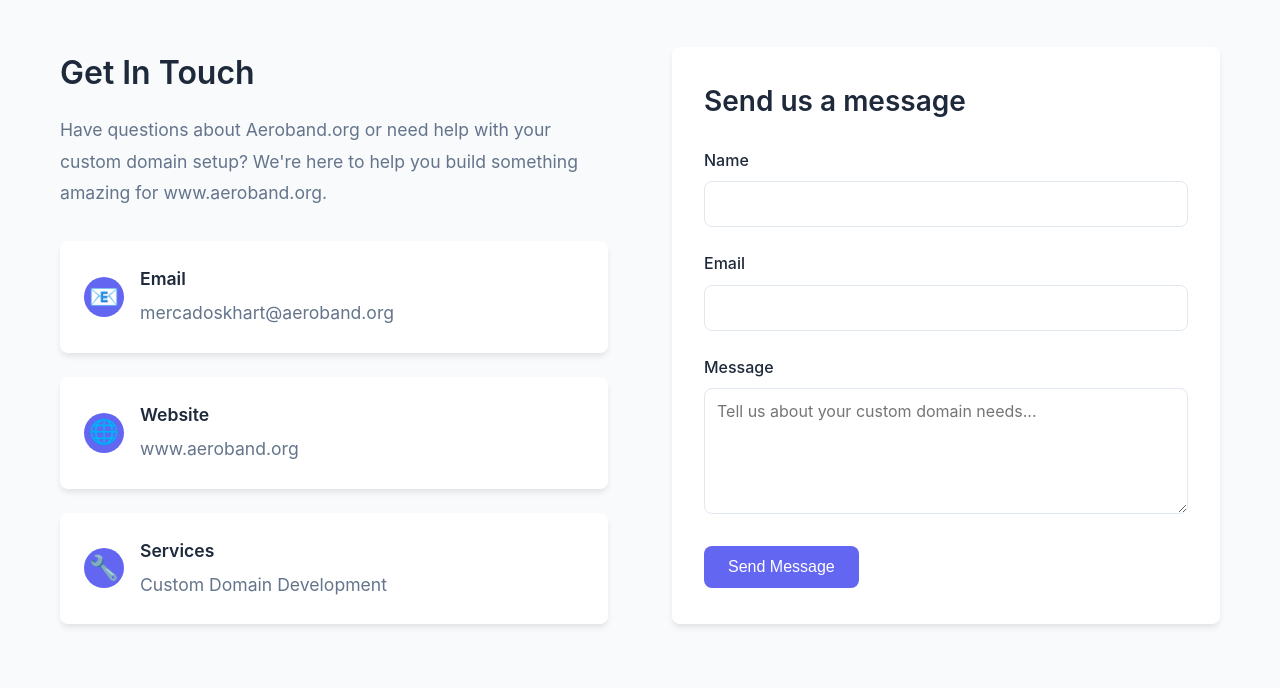
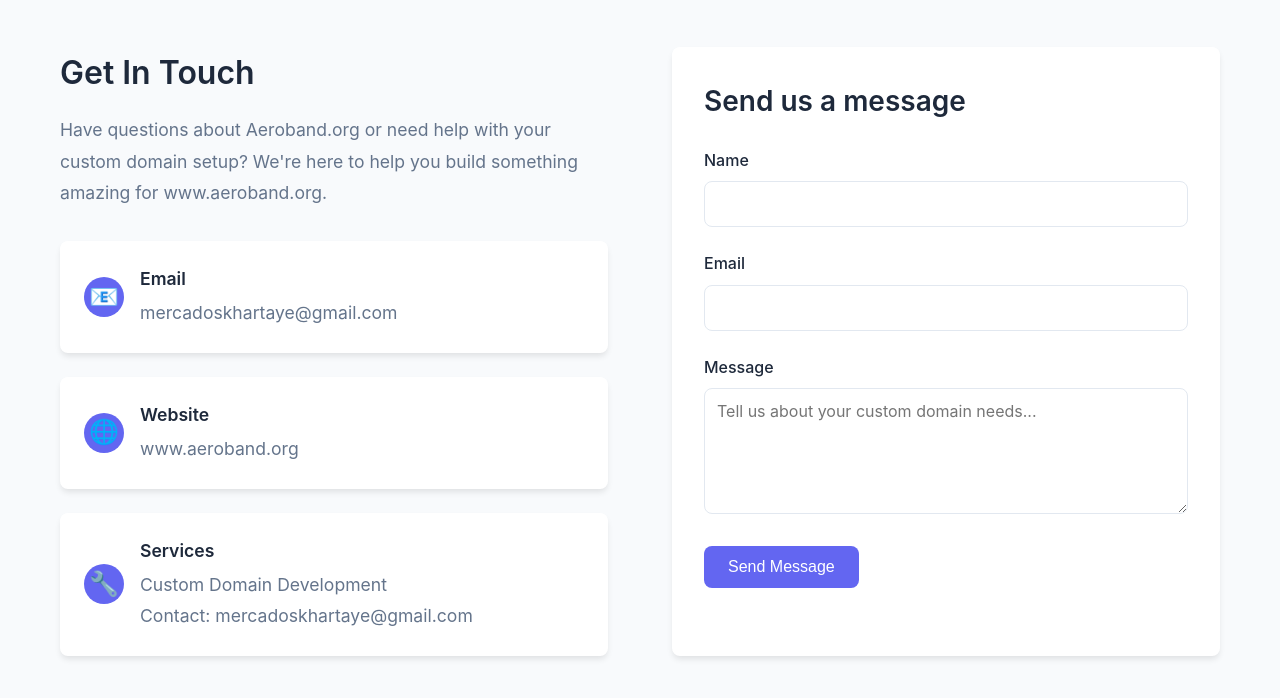
Before and after one commit to skhartaye/Aeroband, a React (Vite) app: page /contact in a window 1280 px wide. Shown: the part 382-1080 px from the top of the page. Built offline with nearby package versions, Linux system fonts and the light colour scheme.

Commit message:
chore: update contact and services email to mercadoskhartaye@gmail.com

```diff
--- a/src/pages/Contact.tsx
+++ b/src/pages/Contact.tsx
@@ -62,7 +62,7 @@ const Contact = () => {
                 <span className="contact-icon">📧</span>
                 <div>
                   <h3>Email</h3>
-                  <p>mercadoskhart@aeroband.org</p>
+                  <p>mercadoskhartaye@gmail.com</p>
                 </div>
               </div>
 
@@ -78,7 +78,7 @@ const Contact = () => {
                 <span className="contact-icon">🔧</span>
                 <div>
                   <h3>Services</h3>
-                  <p>Custom Domain Development</p>
+                  <p>Custom Domain Development<br/>Contact: mercadoskhartaye@gmail.com</p>
                 </div>
               </div>
             </div>
```
